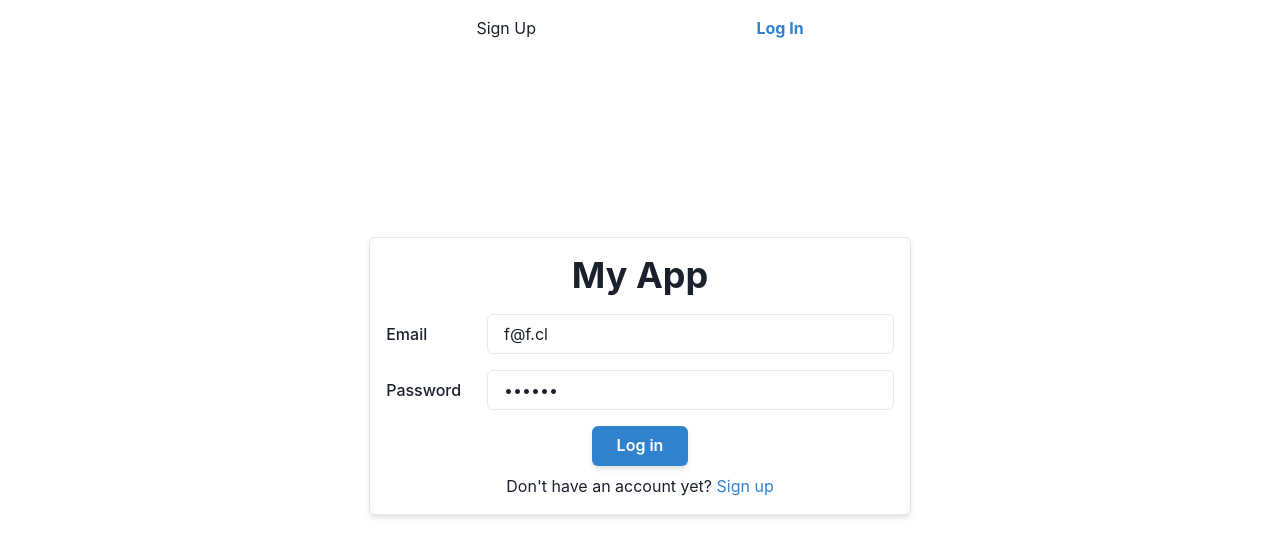
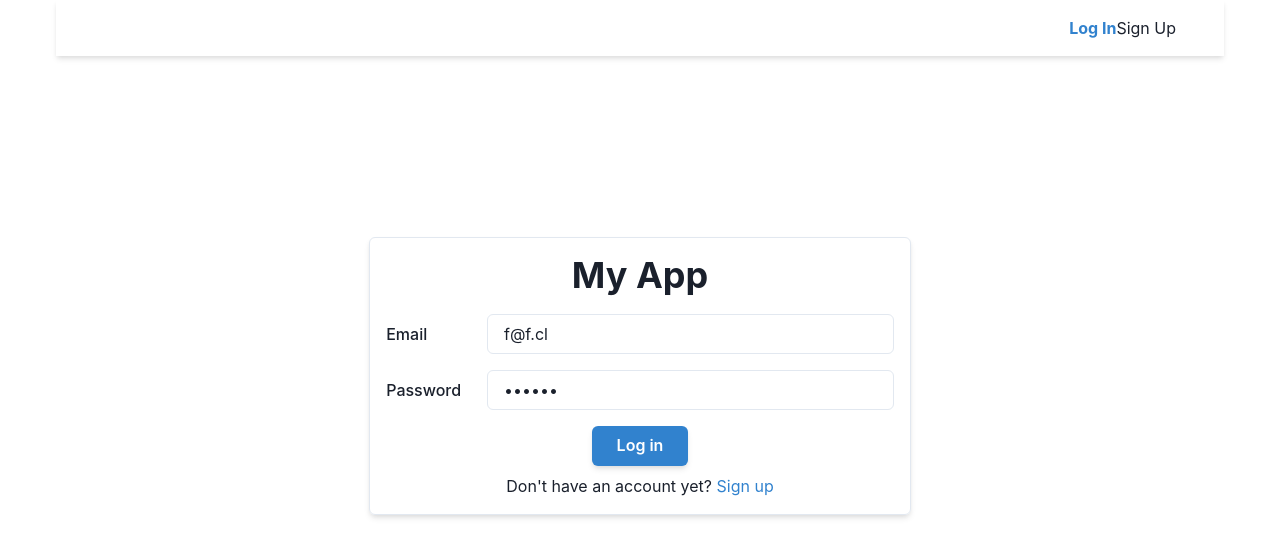
Before and after one commit to ferueda/serverless-microservices-example, a React (Create React App) app in the folder view/: page /login in a window 1280 px wide. Shown: the top 556 px of the page. Built offline with nearby package versions, Linux system fonts and the light colour scheme; no server answers.

Commit message:
Improve UI and add log in link

```diff
--- a/view/src/components/Nav.tsx
+++ b/view/src/components/Nav.tsx
@@ -1,48 +1,61 @@
 import { useContext } from 'react';
+import { useHistory } from 'react-router-dom';
 import { ROUTES } from '../utils/constants';
-import { Container, Text } from '@chakra-ui/react';
+import { Box, Text, Icon } from '@chakra-ui/react';
 
 import NavLink from './shared/NavLink';
 
 import { AuthContext } from '../globalState/authContext';
 import { logOutCurrentUser } from '../services/firebase';
 
+import { BsFillPersonFill } from 'react-icons/bs';
+
 function Nav() {
   const [user, setUser] = useContext<any>(AuthContext);
+
+  const history = useHistory();
 
   const handleLogout = () => {
     logOutCurrentUser()
       .then(() => {
         setUser(null);
+        history.push(ROUTES.login);
       })
       .catch((error) => console.log(error));
   };
 
   return (
-    <Container
+    <Box
       as="nav"
-      mx="auto"
       py={4}
-      maxWidth={800}
-      centerContent
+      px={12}
+      width="100%"
       display="flex"
-      flexDir="row"
-      justifyContent="space-evenly"
+      justifyContent="space-between"
+      shadow="md"
     >
       {user ? (
         <>
-          <NavLink to={ROUTES.home}>Home</NavLink>
-          <Text as="button" onClick={handleLogout} _hover={{ color: 'blue.500' }}>
-            Log out
-          </Text>
+          <Box>
+            <NavLink to={ROUTES.home}>Home</NavLink>
+          </Box>
+          <Box d="flex" alignItems="center">
+            <Box d="flex" alignItems="center" mx={2}>
+              <Icon as={BsFillPersonFill} w={5} h={5} mr={1} color="gray.600" />
+              <Text>{user?.first_name}</Text>
+            </Box>
+            <Text as="button" onClick={handleLogout} _hover={{ color: 'blue.500' }} mx={2}>
+              Log out
+            </Text>
+          </Box>
         </>
       ) : (
-        <>
+        <Box ml="auto">
+          <NavLink to={ROUTES.login}>Log In</NavLink>
           <NavLink to={ROUTES.signup}>Sign Up</NavLink>
-          <NavLink to={ROUTES.login}>Log In</NavLink>
-        </>
+        </Box>
       )}
-    </Container>
+    </Box>
   );
 }
 
```
